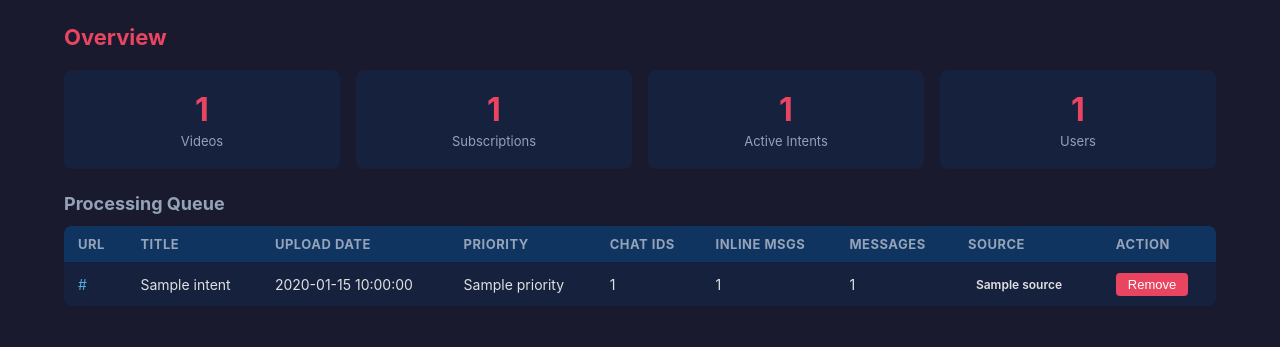
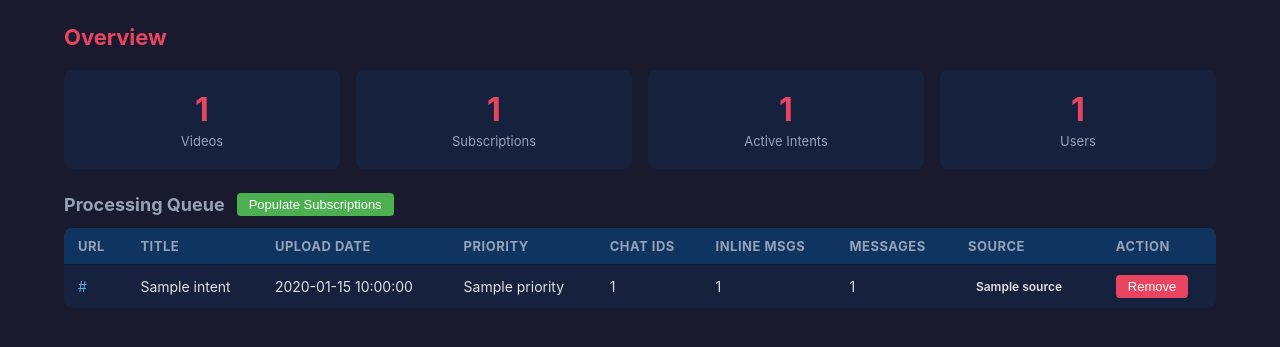
Before and after one commit to volkovskiyda/telegram-dasovbot, a Python web app: template dasovbot/dashboard/templates/index.html in a window 1280 px wide. Shown: the part 57-404 px from the top of the page. Run offline with Jinja, Linux system fonts and the light colour scheme; the template is opened without the code that fills it: most values are stand-ins (such as "Sample title", 1, 10 or a date in 2020).

Commit message:
feat: add force populate subscriptions button to overview page

```diff
--- a/dasovbot/dashboard/templates/index.html
+++ b/dasovbot/dashboard/templates/index.html
@@ -23,7 +23,12 @@
         <div class="label">Users</div>
     </div>
 </div>
-<h2 style="font-size: 18px; margin: 24px 0 12px; color: #94a3b8;">Processing Queue</h2>
+<div style="display: flex; align-items: center; gap: 12px; margin: 24px 0 12px;">
+    <h2 style="font-size: 18px; margin: 0; color: #94a3b8;">Processing Queue</h2>
+    <form method="post" action="/system/populate" style="margin: 0;">
+        <button type="submit" style="background: #4CAF50; color: #fff; border: none; padding: 4px 12px; border-radius: 4px; cursor: pointer; font-size: 13px;">Populate Subscriptions</button>
+    </form>
+</div>
 <table>
     <thead>
         <tr>
--- a/dasovbot/dashboard/views.py
+++ b/dasovbot/dashboard/views.py
@@ -186,7 +186,9 @@ async def remove_intent(request: web.Request) -> web.Response:
 async def force_populate(request: web.Request) -> web.Response:
     state = get_state(request)
     asyncio.create_task(run_populate_subscriptions(state))
-    raise web.HTTPFound('/system')
+    referer = request.headers.get('Referer', '')
+    redirect = '/' if referer.endswith('/') else '/system'
+    raise web.HTTPFound(redirect)
 
 
 async def system(request: web.Request) -> web.Response:
```
